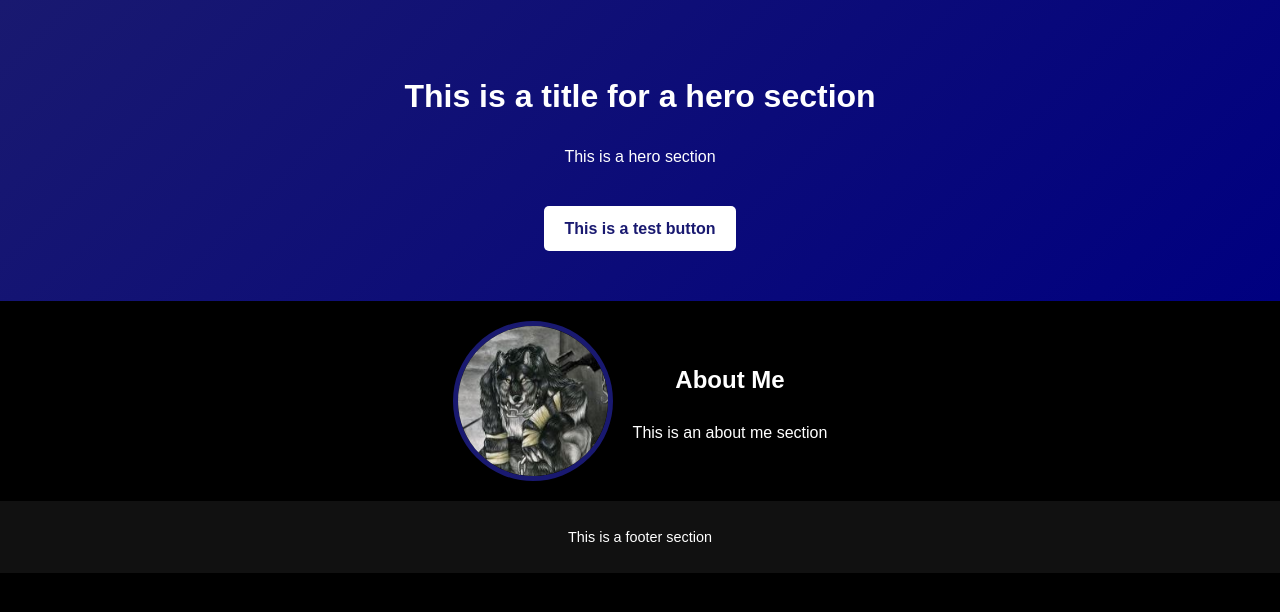
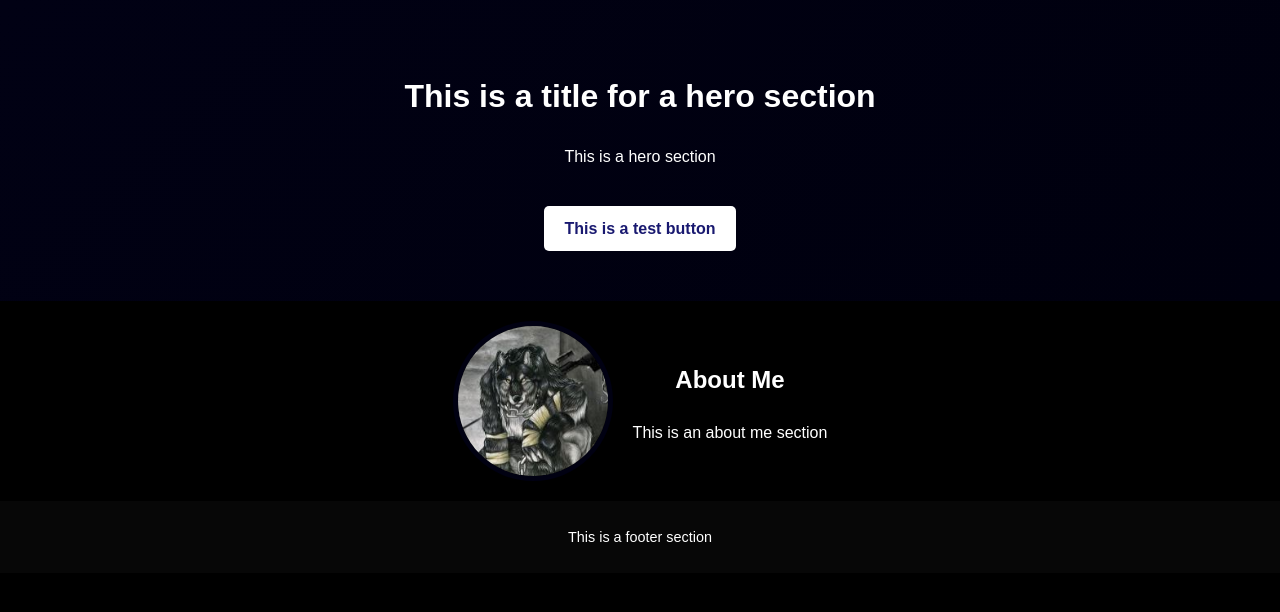
Before and after one commit to Werhas/Werhas.github.io, a plain HTML site: page index.html in a window 1280 px wide. Drawn offline with Linux system fonts and the light colour scheme.

Commit message:
Farben des Hero Bereichs und des Rands des Profilbilds angepasst

```diff
--- a/style.css
+++ b/style.css
@@ -15,7 +15,7 @@ body {
 
   /* Hero Section */
   .hero {
-    background: linear-gradient(135deg, #191970, #000080);
+    background: linear-gradient(135deg, #010114, #00000e);
     color: white;
     text-align: center;
     padding: 50px 20px;
@@ -52,7 +52,7 @@ body {
     width: 150px;
     height: 150px;
     border-radius: 50%;
-    border: 5px solid #191970;
+    border: 5px solid #010112;
   }
 
   .about div {
@@ -64,7 +64,7 @@ body {
   footer {
     text-align: center;
     padding: 10px;
-    background: #111;
+    background: #070707;
     color: white;
     font-size: 0.9em;
   }
```
